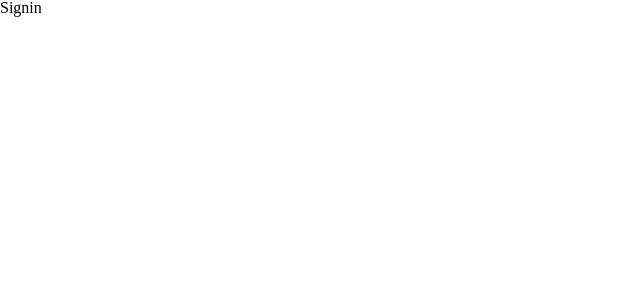
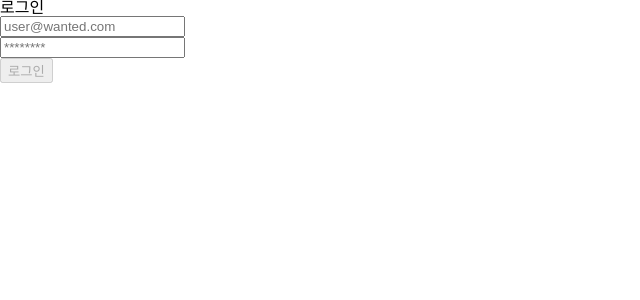
Before and after one commit to Aroma-oh/wanted-pre-onboarding-frontend, a React (Create React App) app: page / in a window 1280 px wide. Shown: the top 300 px of the page, without its empty margins (0-640 px from the left). Built offline with nearby package versions, Linux system fonts and the light colour scheme; no server answers.

Commit message:
feat: 로그인 기능 구현

```diff
--- a/src/pages/Signin.tsx
+++ b/src/pages/Signin.tsx
@@ -1,5 +1,52 @@
+import { useInput } from '../hooks/useInput';
+import { AuthInput } from '../components/AuthInput';
+import { AuthButton } from '../components/AuthButton';
+import { emailValidate, passwordValidate } from '../utils/validation';
+import { signinAPI } from '../apis/signApi';
+
+import { useNavigate } from 'react-router';
+
 export const Signin = () => {
+  const [email, handleEmail] = useInput("");
+  const [password, handlePassword] = useInput("");
+
+  const navigate = useNavigate();
+
+  const handleSubmit = async () => {
+    try {
+      await signinAPI(email, password);
+      navigate('/todo');
+    }
+    catch {
+      alert("실패");
+    }
+  }
+
   return (
-    <div>Signin</div>
+    <div>
+      <h1>로그인</h1>
+      <AuthInput
+        id='eamil'
+        type='text'
+        testid='email-input'
+        placeholder='user@wanted.com'
+        value={email}
+        onChange={handleEmail}
+      />
+      <AuthInput
+        id='password'
+        type='password'
+        testid='password-input'
+        placeholder='********'
+        value={password}
+        onChange={handlePassword}
+      />
+      <AuthButton
+        type='로그인'
+        testid='signin-button'
+        disabled={!emailValidate(email) || !passwordValidate(password)}
+        onClick={handleSubmit}
+      />
+    </div>
   )
 }
```
